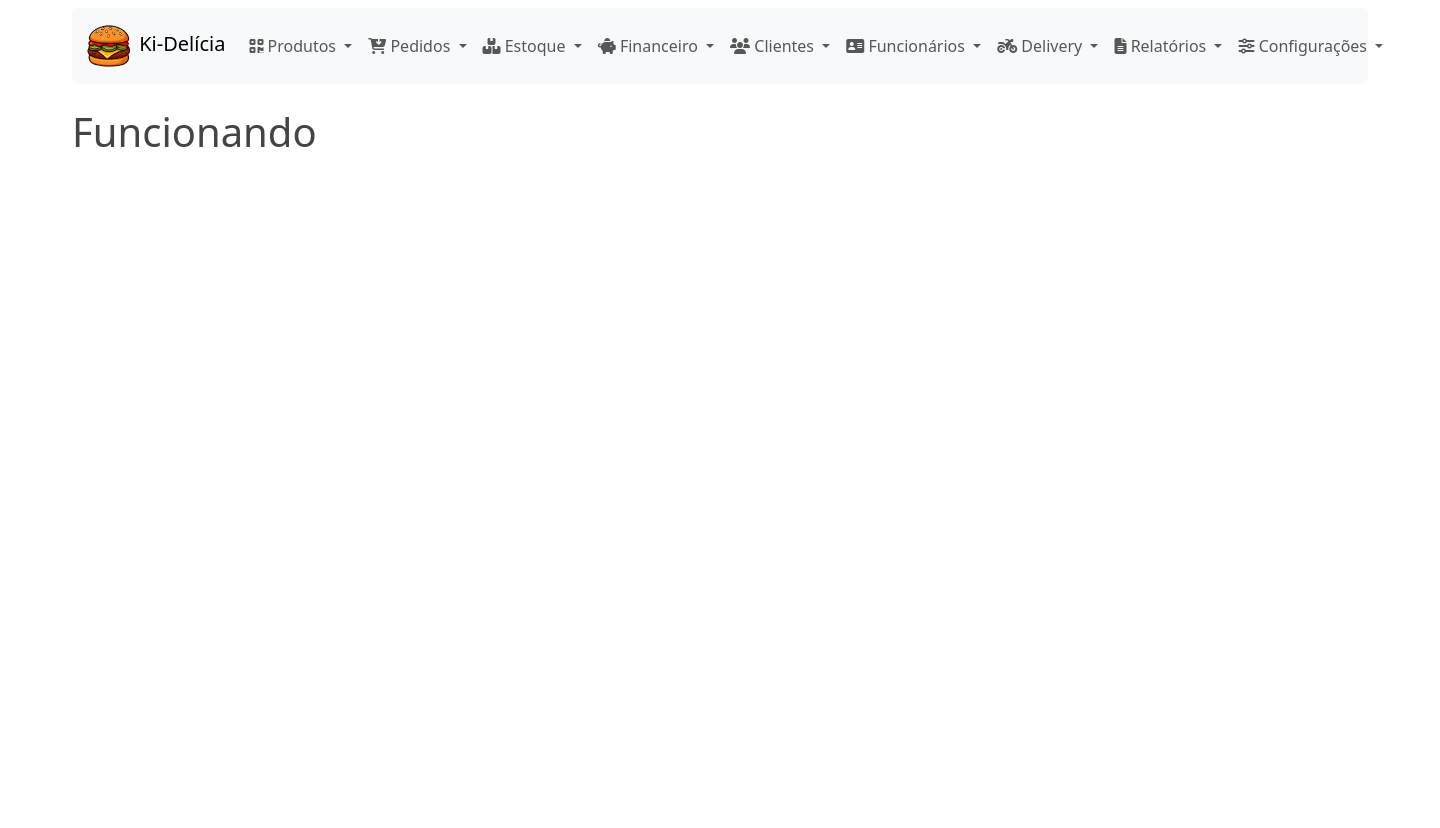
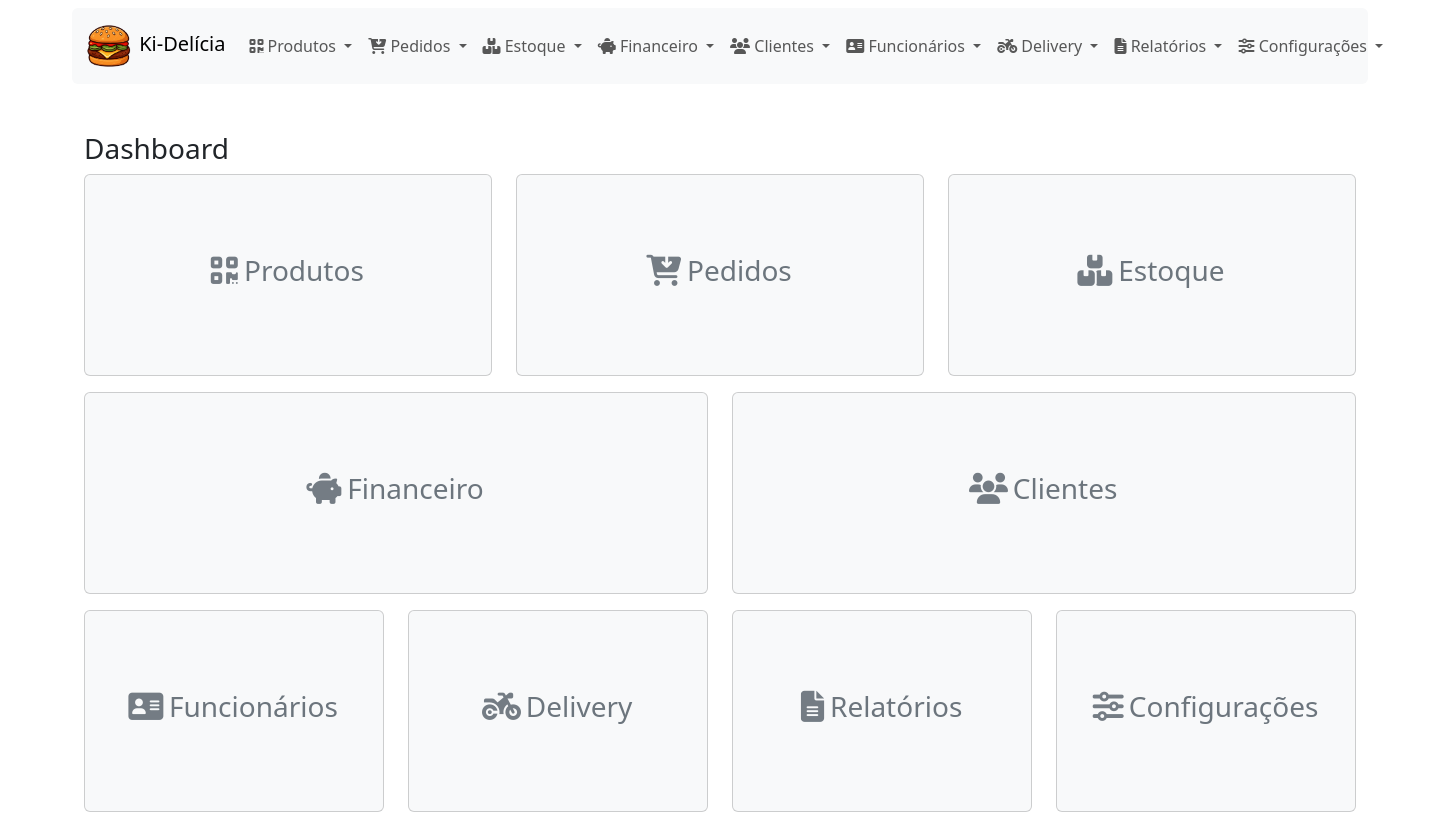
Before and after one commit to fabioklopes/lanchonete, a Django app: template templates/index.html in a window 1440 px wide. Before the commit the page ends 147 px from the top, so only its background shows below. Run offline with Django 5.2, Linux system fonts and the light colour scheme; the template is opened without the code that fills it, so the values that code supplies are empty.

Commit message:
Ajustes de layout no dashboard

```diff
--- a/core/settings.py
+++ b/core/settings.py
@@ -11,6 +11,8 @@ BASE_DIR = Path(__file__).resolve().parent.parent
 # See https://docs.djangoproject.com/en/6.0/howto/deployment/checklist/
 
 # SECURITY WARNING: keep the secret key used in production secret!
+# python -c 'from django.core.management.utils import get_random_secret_key;
+# print(get_random_secret_key())'
 SECRET_KEY = config('SECRET_KEY')
 
 # SECURITY WARNING: don't run with debug turned on in production!
@@ -64,7 +66,7 @@ WSGI_APPLICATION = 'core.wsgi.application'
 
 DATABASES = {
     'default': {
-        'ENGINE': 'django.db.backends.mysql',
+        'ENGINE': config('DATABASE_ENGINE'),
         'NAME': config('DATABASE_NAME'),
         'USER': config('DATABASE_USER'),
         'PASSWORD': config('DATABASE_PASSWORD'),
--- a/static/css/styles.css
+++ b/static/css/styles.css
@@ -3,11 +3,17 @@
     color: #ff5100;
 }
 
-.navbar-nav .nav-item:hover {
-  transform: scale(1.15);
-  transition: 0.3s ease; /* Aumenta o tamanho em 15% */
-}
-
 h1 {
     color: #444;
 }
+
+.card-body {
+    height: 200px;
+    max-height: 200px;
+    align-items: center;
+}
+
+.card-body:hover {
+    background-color: #b0ea7d;
+    transition: 0.3s;
+}
--- a/templates/index.html
+++ b/templates/index.html
@@ -1,5 +1,82 @@
 {% extends 'base.html' %}
 
 {% block content %}
-<h1>Funcionando</h1>
+    <div class="container pt-4">
+        <h3>Dashboard</h3>
+
+        <div class="row">
+            <div class="col-md-4">
+                <div class="card text-secondary bg-light mb-3">
+                    <div class="card-body d-flex justify-content-center align-items-center text-center">
+                        <h3><i class="fa-solid fa-qrcode fa-beat-fade"></i> Produtos</h3>
+                    </div>
+                </div>
+            </div>
+
+            <div class="col-md-4">
+                <div class="card text-secondary bg-light mb-3">
+                    <div class="card-body d-flex justify-content-center align-items-center text-center">
+                        <h3><i class="fa-solid fa-cart-arrow-down fa-beat-fade"></i> Pedidos</h3>
+                    </div>
+                </div>
+            </div>
+
+            <div class="col-md-4">
+                <div class="card text-secondary bg-light mb-3">
+                    <div class="card-body d-flex justify-content-center align-items-center text-center">
+                        <h3><i class="fa-solid fa-boxes-stacked fa-beat-fade"></i> Estoque</h3>
+                    </div>
+                </div>
+            </div>
+
+            <div class="col-md-6">
+                <div class="card text-secondary bg-light mb-3">
+                    <div class="card-body d-flex justify-content-center align-items-center text-center">
+                        <h3><i class="fa-solid fa-piggy-bank fa-beat-fade"></i> Financeiro</h3>
+                    </div>
+                </div>
+            </div>
+
+            <div class="col-md-6">
+                <div class="card text-secondary bg-light mb-3">
+                    <div class="card-body d-flex justify-content-center align-items-center text-center">
+                        <h3><i class="fa-solid fa-users fa-beat-fade"></i> Clientes</h3>
+                    </div>
+                </div>
+            </div>
+
+            <div class="col-md-3">
+                <div class="card text-secondary bg-light mb-3">
+                    <div class="card-body d-flex justify-content-center align-items-center text-center">
+                        <h3><i class="fa-solid fa-address-card fa-beat-fade"></i> Funcionários</h3>
+                    </div>
+                </div>
+            </div>
+
+            <div class="col-md-3">
+                <div class="card text-secondary bg-light mb-3">
+                    <div class="card-body d-flex justify-content-center align-items-center text-center">
+                        <h3><i class="fa-solid fa-motorcycle fa-beat-fade"></i> Delivery</h3>
+                    </div>
+                </div>
+            </div>
+
+            <div class="col-md-3">
+                <div class="card text-secondary bg-light mb-3">
+                    <div class="card-body d-flex justify-content-center align-items-center text-center">
+                        <h3><i class="fa-solid fa-file-lines fa-beat-fade"></i> Relatórios</h3>
+                    </div>
+                </div>
+            </div>
+
+            <div class="col-md-3">
+                <div class="card text-secondary bg-light mb-3">
+                    <div class="card-body d-flex justify-content-center align-items-center text-center">
+                        <h3><i class="fa-solid fa-sliders fa-beat-fade"></i> Configurações</h3>
+                    </div>
+                </div>
+            </div>
+        </div>
+
+    </div>
 {% endblock %}
```
Also changed, not shown: 1 other file.
